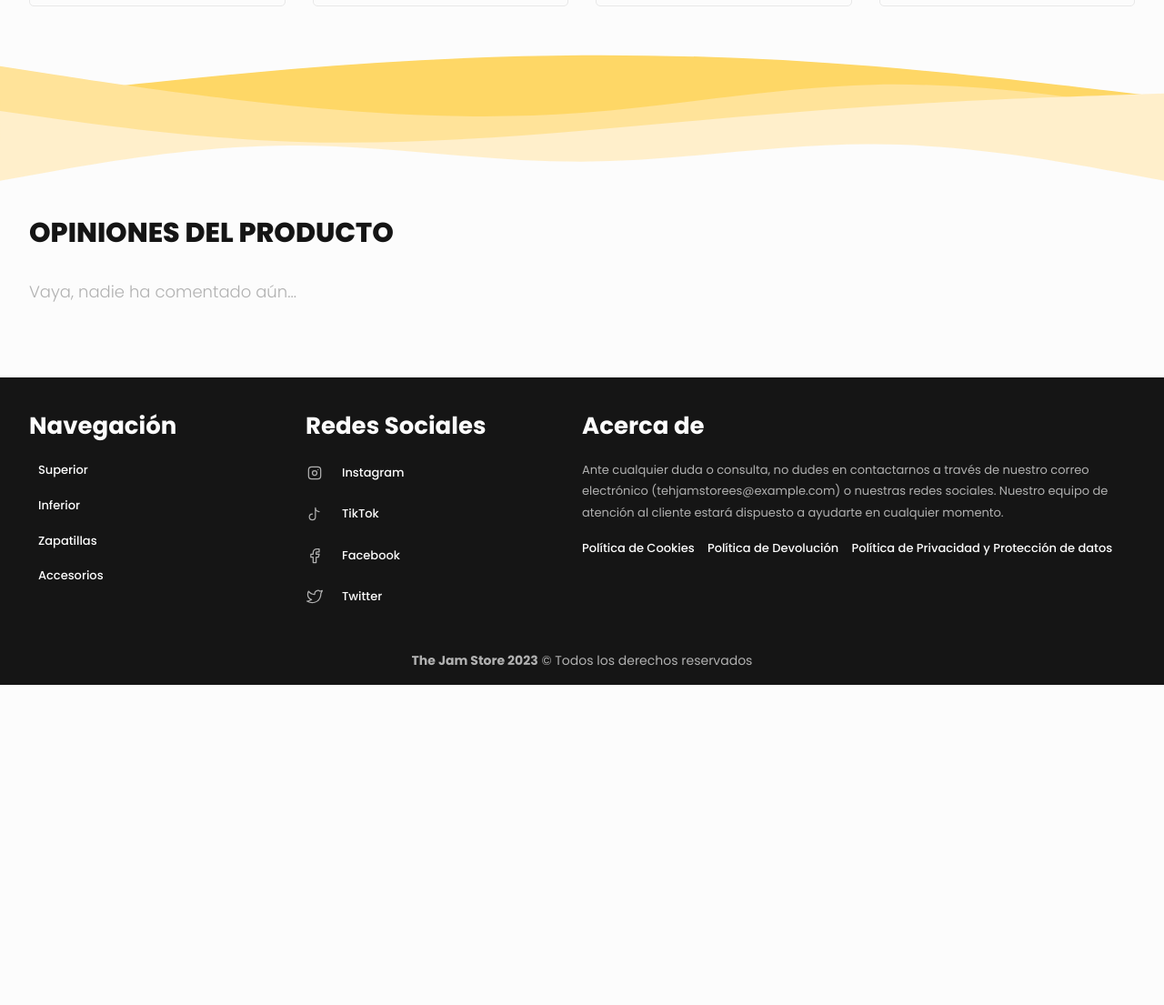
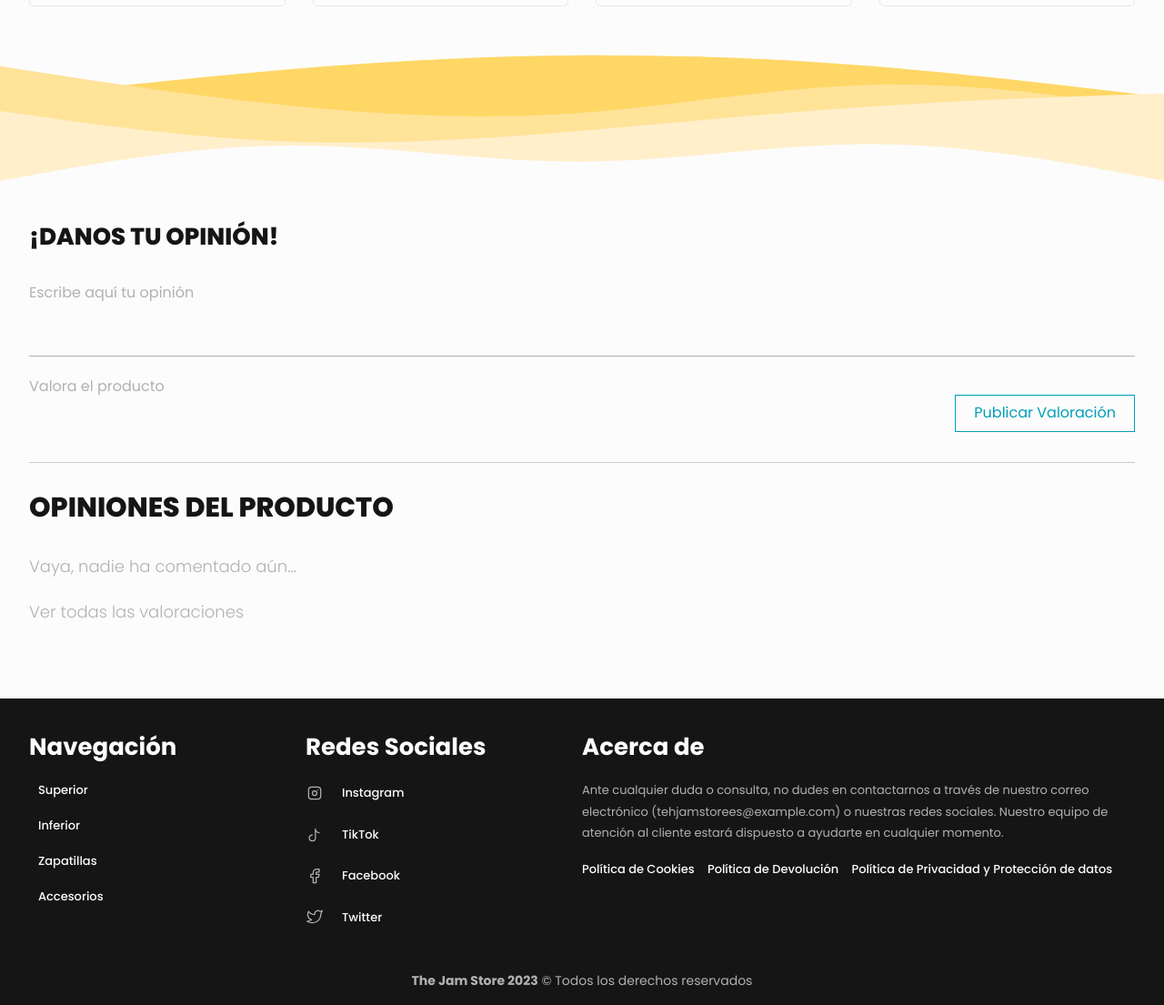
Before and after one commit to javierlnmn/the-jam-store, a Django app: page /productos/producto/1 in a window 1280 px wide. Shown: the part 1672-2777 px from the top of the page at 91% size. Before the commit the page ends 2425 px from the top, so only its background shows below. Run offline with Django 4.2, Linux system fonts and the light colour scheme; the visitor is signed in with stand-in values (Sample User, id 1); data comes from the database, SQL or seed files in the repository; data that the repository does not hold is empty; parts of the project's set-up code (start-up, migrations or seed data) failed here and were passed over; some libraries are stand-ins or nearby versions.

Commit message:
Implementacion de template de valoraciones

```diff
--- a/thejamstore/general/templates/general/base/scripts.html
+++ b/thejamstore/general/templates/general/base/scripts.html
@@ -1,5 +1,6 @@
 {% load static %}
 
+<script type="text/javascript" src="{% static 'scripts/jquery-3.6.4.min.js' %}"></script>
 <script type="text/javascript" src="{% static 'scripts/gsap.min.js' %}"></script>
-<script type="text/javascript" src="{% static 'scripts/jquery-3.6.4.min.js' %}"></script>
+<script type="text/javascript" src="{% static 'scripts/font-awesome.min.js' %}"></script>
 <script type="text/javascript" src="{% static 'scripts/script.js' %}"></script>
--- a/thejamstore/productos/templates/productos/producto-detalle.html
+++ b/thejamstore/productos/templates/productos/producto-detalle.html
@@ -96,42 +96,7 @@
 
         </section>
 
-        <section class="seccion-valoraciones">
-
-            <div class="ondas"></div>
-
-            <div class="contenedor">
-                <h3 class="titulo-secundario">Opiniones del producto</h3>
-
-                {% if comentarios %}
-                    <p class="texto-secundario">Total de valoraciones: {{ comentarios|length }}</p>
-                    <div class="valoraciones contenedor">
-                    {% for comentario in comentarios %}
-
-                        <div class="valoracion">
-                            <div class="informacion-valoracion">
-                                <div class="usuario">
-                                    <img class="foto-perfil" src="{{ comentario.usuario.foto_perfil.url }}" alt="">
-                                    <p>{{ comentario.usuario.first_name }} {{ comentario.usuario.last_name }}</p>
-                                    <div class="puntuacion">
-                                        <p>{{ comentario.valoracion }}</p>
-                                        <img src="{% static 'media/img/estrella.png' %}" alt="">
-                                    </div>
-                                </div>
-                                <p>{{ comentario.comentario }}</p>
-                                <p class="texto-secundario">Publicado el {{ comentario.created|date:"d \d\e F \d\e Y" }}</p>
-                            </div>
-                        </div>
-
-                    {% endfor %}
-                    </div>
-                {% else %}
-                    <p class="negrita texto-secundario">Vaya, nadie ha comentado aún...</p>
-                {% endif %}
-            </div>
-
-        </section>
-
+        {% include 'usuarios/valoraciones.html' %}
 
     </main>
 {% endblock %}
--- a/thejamstore/productos/views.py
+++ b/thejamstore/productos/views.py
@@ -7,10 +7,11 @@ directorio_templates = "productos/"
 
 
 def producto_detalle(request, id_producto):
-    productos_recomendados = Producto.objects.exclude(id=id_producto).order_by('?')[:4]
 
     # 404
     producto_detalle = get_object_or_404(Producto, pk=id_producto)
+
+    productos_recomendados = Producto.objects.exclude(id=id_producto).order_by('?')[:4]
 
     comentarios_producto = Comentario.objects.filter(producto__id=id_producto)
 
--- a/thejamstore/static/style/scss/common/_inputText.scss
+++ b/thejamstore/static/style/scss/common/_inputText.scss
@@ -12,14 +12,15 @@
         bottom: -15px;
     }
 
-    input {
+    input, textarea {
         width: 100%;
-        height: 40px;
+        padding: 1rem .5rem;
         font-size: 16px;
         transition: 0.6s;
         border: none;
-        border-bottom: 1px solid $gris;
+        border-bottom: .1rem solid $gris;
         background-color: transparent;
+        resize: none;
 
         &:focus {
             outline: none;
@@ -29,13 +30,31 @@
     }
 
 
+
+    &_textarea {
+        label {
+            transform: translateY(-8rem);
+        }
+        textarea {
+            min-height: 9rem;
+        }
+    }
+
 }
 
-.contenedor-input-texto_animacion label {
-    transform: translateY(-5.2rem);
-    font-size: 1rem;
-    text-transform: uppercase;
-    font-weight: 600;
+.contenedor-input-texto_animacion {
+
+    &.contenedor-input-texto_textarea label {
+        transform: translateY(-11.2rem) !important;
+    }
+
+    label {
+        transform: translateY(-5.2rem);
+        font-size: 1rem;
+        text-transform: uppercase;
+        font-weight: 600;
+    }
+
 }
 
 .contenedor-input-texto_animacion-color label {
--- a/thejamstore/static/style/scss/layouts/articulo/_seccionValoraciones.scss
+++ b/thejamstore/static/style/scss/layouts/articulo/_seccionValoraciones.scss
@@ -2,55 +2,52 @@
 
      @include ondas('valoraciones');
 
-     .contenedor .valoraciones {
+     .contenedor-anadir-valoracion {
 
-          .valoracion {
-
-               &+.valoracion {
-                    border-top: .1rem solid $gris;
+          .titulo-secundario {
+               margin: 3rem 0 1.8rem 0;
           }
 
-               display: flex;
-               gap: 3rem;
-               padding: 2rem 0;
+          .formulario-valoracion {
 
-               .informacion-valoracion {
-                    flex: 1;
                display: flex;
                flex-direction: column;
+               gap: 1rem;
+
+               .contenedor-doble {
+
+                    display: flex;
                     justify-content: space-between;
+                    align-items: center;
 
-                    .usuario {
-                         display: flex;
-                         flex-direction: row;
-                         align-items: center;
-                         gap: 2rem;
-
-                         p {
-                              font-weight: $bold;
-                              font-size: 2.4rem;
-                              @include telefono { font-size: 2rem; }
+                    @include tablet {
+                         flex-direction: column;
+                         gap: 1rem;
+                         align-items: flex-start;
                     }
 
-                         .foto-perfil {
-                              width: 3.5rem;
-                              border-radius: 3.5rem;
-                              aspect-ratio: 1;
-                              object-fit: cover;
+                    @import 'componentes/_inputEstrellas.scss';
+
                }
 
-                         .puntuacion {
-                              display: flex;
-                              align-items: center;
-                              gap: 1rem;
+               @include estilo-enlace($azul) {
+                    cursor: pointer
+               }
 
-                              img {
-                                   max-width: 2.3rem;
           }
+
+          border-bottom: .1rem solid lighten($gris, 10%);
+          padding-bottom: 1rem;
+
+          @include tablet {
+               padding-bottom: 3rem;
           }
+
      }
-               }
-          }
+
+     .contenedor-valoraciones .valoraciones {
+
+          @import 'componentes/_valoracion.scss';
 
           .ver-mas {
 
@@ -70,4 +67,5 @@
                }
           }
      }
+
 }
--- /dev/null
+++ b/thejamstore/static/style/scss/layouts/articulo/componentes/_inputEstrellas.scss
@@ -0,0 +1,46 @@
+.contenedor-input-estrellas {
+
+    .texto-secundario {
+         font-weight: $regular;
+         font-size: 1.6rem;
+         margin: 0;
+    }
+
+    .valoracion {
+         border: none;
+         display: flex;
+         flex-direction: row-reverse;
+         justify-content: flex-end;
+         gap: .5rem;
+
+         &>.estrella {
+              color: $gris;
+              transition: color .3s ease;
+         }
+
+         &>.estrella:before {
+              font-size: 2em;
+              font-family: FontAwesome;
+              content: "\f005";
+         }
+
+         &>.input-valoracion {
+              display: none;
+         }
+
+         &>.input-valoracion:checked~.estrella,
+         &:not(:checked)>.estrella:hover,
+         &:not(:checked)>.estrella:hover~.estrella {
+              color: $amarillo;
+         }
+
+         &>.input-valoracion:checked+.estrella:hover,
+         &>.input-valoracion:checked~.estrella:hover,
+         &>.estrella:hover~.input-valoracion:checked~.estrella,
+         &>.input-valoracion:checked~.estrella:hover~.estrella {
+              color: lighten($amarillo, 10%);
+         }
+
+    }
+
+}
--- /dev/null
+++ b/thejamstore/static/style/scss/layouts/articulo/componentes/_valoracion.scss
@@ -0,0 +1,72 @@
+.valoracion {
+
+    &+.valoracion {
+        border-top: .1rem solid $gris;
+    }
+
+    display: flex;
+    gap: 3rem;
+    padding: 2rem 0;
+
+    .informacion-valoracion {
+        flex: 1;
+        display: flex;
+        flex-direction: column;
+        justify-content: space-between;
+
+        .usuario {
+            display: flex;
+            flex-direction: row;
+            align-items: center;
+            gap: 2rem;
+
+            p {
+                font-weight: $bold;
+                font-size: 2.4rem;
+                margin: 0 1rem;
+
+                @include telefono {
+                    font-size: 2rem;
+                }
+            }
+
+            .foto-perfil {
+                width: 3.5rem;
+                border-radius: 3.5rem;
+                aspect-ratio: 1;
+                object-fit: cover;
+            }
+        }
+
+
+        .puntuacion {
+
+            display: flex;
+            align-items: center;
+            gap: 2rem;
+
+            .estrellas {
+                display: flex;
+                gap: .5rem;
+
+                .estrella {
+                    color: $amarillo;
+
+                    &:before {
+                        font-size: 2em;
+                        font-family: FontAwesome;
+                        content: "\f005";
+                    }
+                }
+            }
+
+            p {
+                margin: 0;
+            }
+        }
+
+        .comentario {
+            margin-top: 0;
+        }
+    }
+}
--- /dev/null
+++ b/thejamstore/usuarios/templates/usuarios/valoraciones.html
@@ -0,0 +1,109 @@
+<section class="seccion-valoraciones">
+
+    <div class="ondas"></div>
+
+    <div class="contenedor contenedor-anadir-valoracion">
+
+        {% if user.is_authenticated %}
+
+        <h4 class="titulo-secundario">¡Danos tu opinión!</h4>
+
+        <form action="{% url 'usuarios:valorar_producto' producto_detalle.id %}" method="post" class="formulario-valoracion">
+
+            {% csrf_token %}
+
+            <div class="contenedor-input-texto contenedor-input-texto_textarea">
+                <textarea type="text" id="input-buscar" name="comentario" class="login-input"></textarea>
+                <label for="input-buscar" unselectable="on">Escribe aquí tu opinión</label>
+            </div>
+
+            <div class="contenedor-doble">
+
+                <div class="contenedor-input-estrellas">
+
+                    <p class="texto-secundario">Valora el producto</p>
+                    <div class="valoracion">
+                        <input class="input-valoracion" type="radio" id="estrella5" name="valoracion" value="5" />
+                        <label class="estrella" for="estrella5">
+                        </label>
+                        <input class="input-valoracion" type="radio" id="estrella4" name="valoracion" value="4" />
+                        <label class="estrella" for="estrella4">
+                        </label>
+                        <input class="input-valoracion" type="radio" id="estrella3" name="valoracion" value="3" />
+                        <label class="estrella" for="estrella3">
+                        </label>
+                        <input class="input-valoracion" type="radio" id="estrella2" name="valoracion" value="2" />
+                        <label class="estrella" for="estrella2">
+                        </label>
+                        <input class="input-valoracion" type="radio" id="estrella1" name="valoracion" value="1" />
+                        <label class="estrella" for="estrella1">
+                        </label>
+                    </div>
+                </div>
+
+                <button class="enlace_boton" type="submit">Publicar Valoración</button>
+            </div>
+
+        </form>
+
+        {% else %}
+
+        <h4>Inicia sesión para valorar el producto</h4>
+
+        {% endif %}
+    </div>
+
+
+
+
+
+    <div class="contenedor contenedor-valoraciones">
+        <h3 class="titulo-secundario">Opiniones del producto</h3>
+
+        {% if comentarios %}
+
+            <p class="texto-secundario">Total de valoraciones: {{ comentarios|length }}</p>
+            <div class="valoraciones">
+
+            {% for comentario in comentarios %}
+
+                <div class="valoracion">
+                    <div class="informacion-valoracion">
+                        <div class="usuario">
+                            <img class="foto-perfil" src="{{ comentario.usuario.foto_perfil.url }}" alt="">
+                            <p>{{ comentario.usuario.first_name }} {{ comentario.usuario.last_name }}</p>
+                        </div>
+                        <div class="puntuacion">
+                            <div class="estrellas">
+                                {% comment %} {% for punto in  comentario.valoracion %}
+                                    <span class="estrella"></span>
+                                {% endfor %} {% endcomment %}
+                                {{comentario.valoracion}}<span class="estrella"></span>
+                            </div>
+                        </div>
+                        <p class="comentario">{{ comentario.comentario }}</p>
+                        <p class="texto-secundario">Publicado el {{ comentario.created|date:"d \d\e F \d\e Y" }}</p>
+                    </div>
+                </div>
+
+            {% endfor %}
+
+            </div>
+
+        {% else %}
+
+            <p class="negrita texto-secundario">Vaya, nadie ha comentado aún...</p>
+
+        {% endif %}
+
+            <div class="ver-mas">
+                <span></span>
+                <p class="texto-secundario">Ver todas las valoraciones</p>
+                <span></span>
+            </div>
+
+        </div>
+
+    </div>
+
+</section>
--- a/thejamstore/usuarios/urls.py
+++ b/thejamstore/usuarios/urls.py
@@ -1,5 +1,5 @@
 from django.urls import path
-from .views import iniciar_sesion, cerrar_sesion, registrar_usuario
+from .views import iniciar_sesion, cerrar_sesion, registrar_usuario, valorar_producto
 
 app_name = 'usuarios'
 
@@ -7,4 +7,5 @@ urlpatterns = [
     path('iniciar-sesion/', iniciar_sesion, name='iniciar_sesion'),
     path('cerrar-sesion/', cerrar_sesion, name='cerrar_sesion'),
     path('registro/', registrar_usuario, name='registrar_usuario'),
+    path('valorar/<int:id_producto>', valorar_producto, name='valorar_producto')
 ]
```
Also changed, not shown: thejamstore/usuarios/views.py (+14 -0 lines), thejamstore/static/scripts/font-awesome.min.js (added), thejamstore/static/style/css/app.css. Lines whose indentation alone changed are shown as unchanged.
